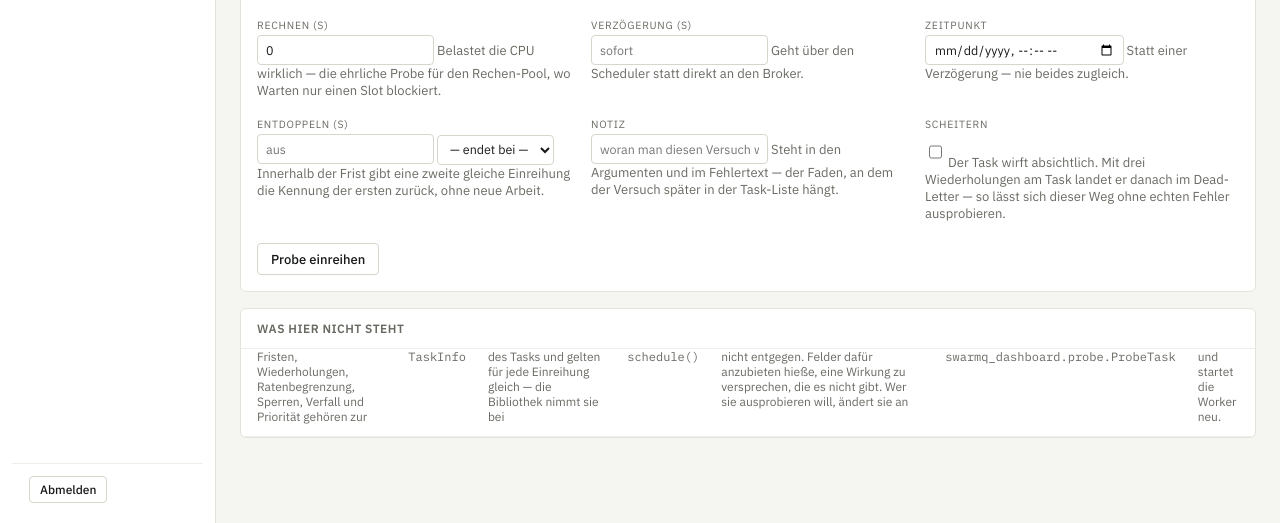
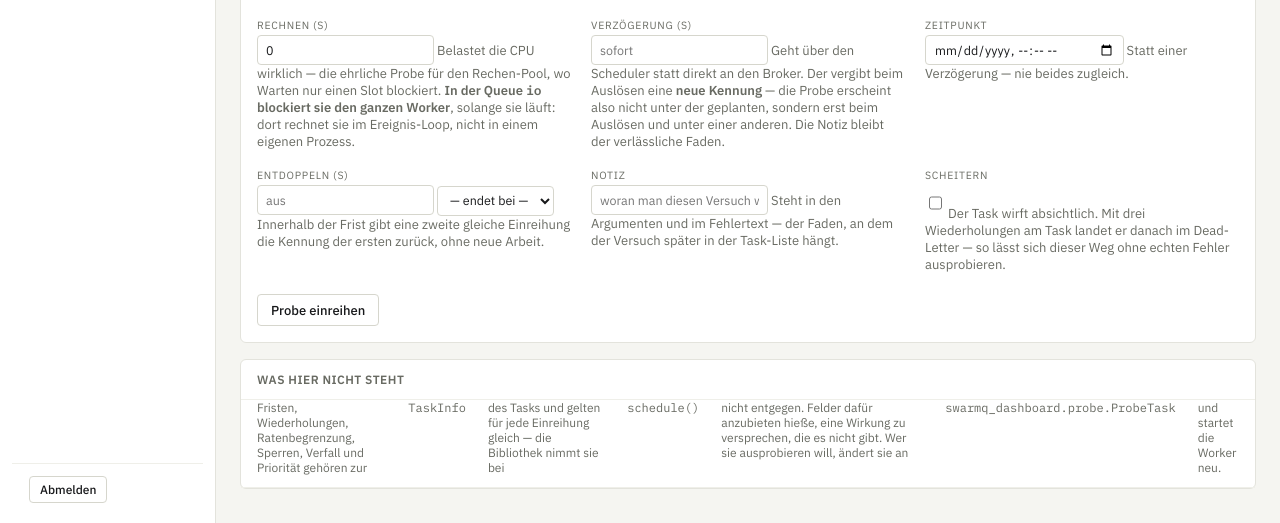
Before and after one commit to Schorschofwill/swarmv, a Python web app: template src/swarmq_dashboard/web/templates/probe/formular.html in a window 1280 px wide. Shown: the part 277-800 px from the top of the page. Run offline with Jinja, Linux system fonts and the light colour scheme; the template is opened without the code that fills it, so the values that code supplies are empty.

Commit message:
fix(probe): sagen, was die gemeldete Kennung bei Verzoegerung nicht ist
Aus einer Fehlersuche, die drei Stationen zu weit ging. Eine verzoegerte
Probe war "verschwunden": nicht im Verzeichnis, nicht in der Queue, und im
Scheduler lagen ``fired``- und ``inflight``-Marker. Der Verdacht lief ueber
den Worker und den Broker bis in die Scheduler-Schleife des Kerns.

Gefunden war nichts, weil nichts kaputt war. ``_fire_one`` vergibt beim
Ausloesen eine **neue** Task-Kennung; die von ``schedule(delay=...)``
gehoert zum geplanten Eintrag. Der Task lief die ganze Zeit -- unter einer
anderen Kennung, 0,7 s nach dem Ausloesen, sauber zu Ende.

Das Dashboard hat daran seinen Anteil: Es meldet nach dem Einreihen die
Kennungen, die ``schedule()`` zurueckgibt, und schweigt darueber, dass sie
bei Verzoegerung nicht die des spaeteren Tasks sind. Jetzt sagt die
Rueckmeldung es, und das Formular sagt es schon beim Feld -- samt dem Weg,
der traegt: die Notiz.

**Zweiter Punkt aus demselben Lauf:** ``burn_s`` in der Queue ``io``
blockiert den Worker fuer die ganze Dauer. Der Probe-Task rechnet in einer
Schleife; im Rechen-Pool laeuft die in einem eigenen Prozess, im io-Pool im
Ereignis-Loop. Zwanzig Sekunden Rechenlast heissen dort zwanzig Sekunden
ohne Annahme und ohne Lebenszeichen -- und danach steht der Worker im
Dashboard als getrennt. Beide Stellen sagen das jetzt.

Die beiden Tests dazu waren im ersten Anlauf gruen, ohne etwas zu messen:
sie suchten "Verzögerung" und "Loop" im ganzen Seitentext, und beides steht
ohnehin als Feldbeschriftung da. Sie pruefen jetzt nur die Rueckmeldung.

Co-Authored-By: Claude Opus 5 (1M context) <noreply@anthropic.com>

```diff
--- a/src/swarmq_dashboard/web/templates/probe/formular.html
+++ b/src/swarmq_dashboard/web/templates/probe/formular.html
@@ -54,13 +54,20 @@
       <dt><label for="burn_s">Rechnen (s)</label></dt>
       <dd><input type="text" id="burn_s" name="burn_s" value="0" inputmode="decimal">
         <span class="muted">Belastet die CPU wirklich — die ehrliche Probe für den
-          Rechen-Pool, wo Warten nur einen Slot blockiert.</span></dd>
+          Rechen-Pool, wo Warten nur einen Slot blockiert. <strong>In der
+          Queue <span class="mono">io</span> blockiert sie den ganzen
+          Worker</strong>, solange sie läuft: dort rechnet sie im
+          Ereignis-Loop, nicht in einem eigenen Prozess.</span></dd>
     </div>
 
     <div>
       <dt><label for="delay_s">Verzögerung (s)</label></dt>
       <dd><input type="text" id="delay_s" name="delay_s" placeholder="sofort" inputmode="decimal">
-        <span class="muted">Geht über den Scheduler statt direkt an den Broker.</span></dd>
+        <span class="muted">Geht über den Scheduler statt direkt an den Broker.
+          Der vergibt beim Auslösen eine <strong>neue Kennung</strong> — die
+          Probe erscheint also nicht unter der geplanten, sondern erst beim
+          Auslösen und unter einer anderen. Die Notiz bleibt der verlässliche
+          Faden.</span></dd>
     </div>
 
     <div>
```
Also changed, not shown: src/swarmq_dashboard/web/routes/probe.py (+23 -2 lines), tests/unit/web/test_probe_routes.py (+61 -0 lines).
